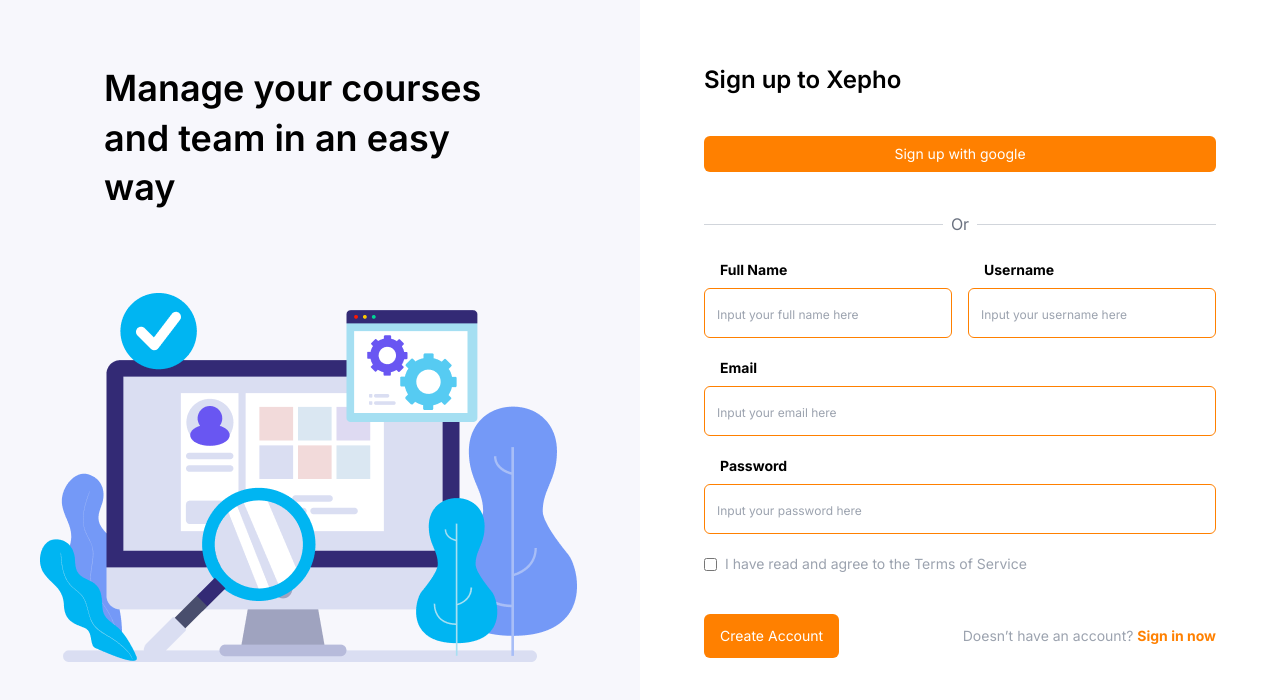
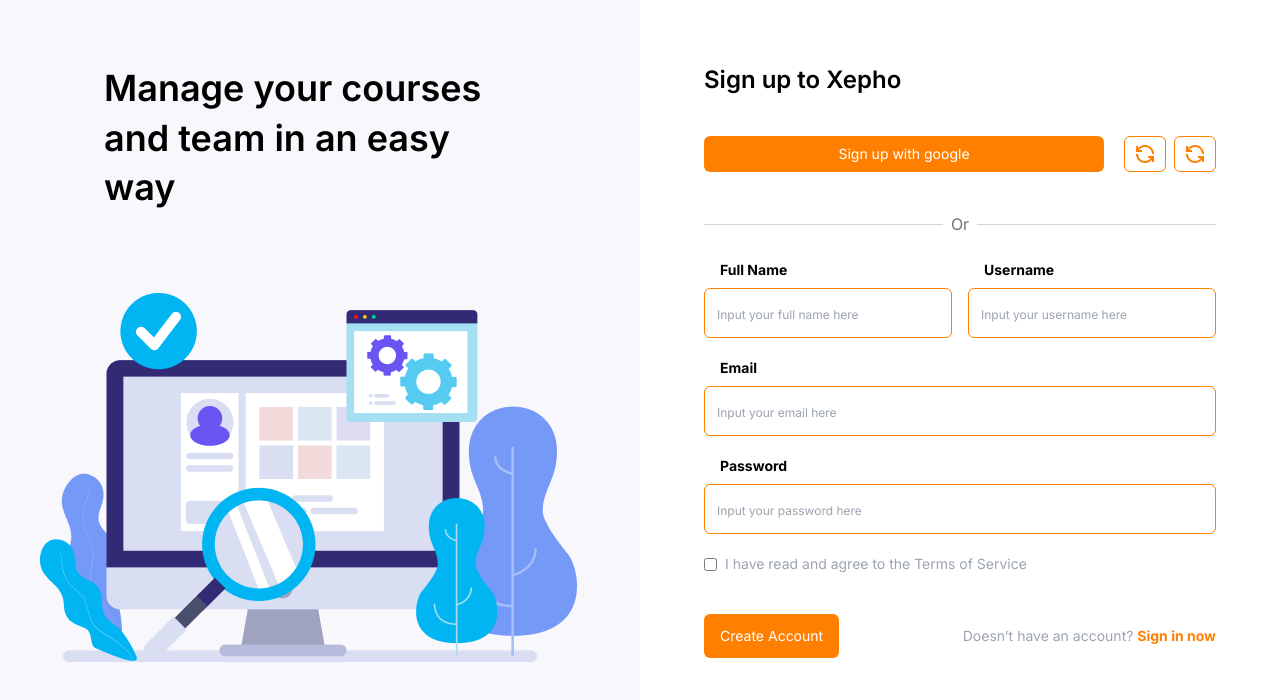
Before and after one commit to Tez-cyber/reg_form, a website: page new_signup.html in a window 1280 px wide. Drawn offline with Linux system fonts and the light colour scheme.

Commit message:
Added spin to sign up

```diff
--- a/css/index.css
+++ b/css/index.css
@@ -15,9 +15,8 @@
         @apply text-sm font-bold pl-4 pb-2
     }
 }
-input[type="checkbox"] {
-    border-color: red; /* Example color: blue */
-}
+
+
 /* Custom styles for the checkbox */
 .custom-checkbox {
     appearance: none;
--- a/new_signup.html
+++ b/new_signup.html
@@ -27,8 +27,16 @@
                 <h2 class="text-2xl font-semibold">Sign up to Xepho</h2>
                 <!-- ===== buttons -->
                 <section class="py-10">
-                    <div class="">
-                        <button class="bg-bright w-full rounded-md py-2 text-sm text-white">Sign up with google</button>
+                    <div class="flex justify-between">
+                        <button class="bg-bright rounded-md w-[400px] py-2 text-sm text-white">Sign up with google</button>
+                        <div class="flex gap-2">
+                            <div class="border-bright border-[1.5px] border-solid px-2 flex items-center object-contain rounded-md ">
+                                <img src="./assets/spin.png" alt="">
+                            </div>
+                            <div class="border-bright border-[1.5px] border-solid px-2 flex items-center object-contain rounded-md">
+                                <img src="./assets/spin.png" alt="">
+                            </div>
+                        </div>
                     </div>
                 </section>
                 <!-- ======= OR text -->
```
Also changed, not shown: assets/spin.png (added), css/main.css.
